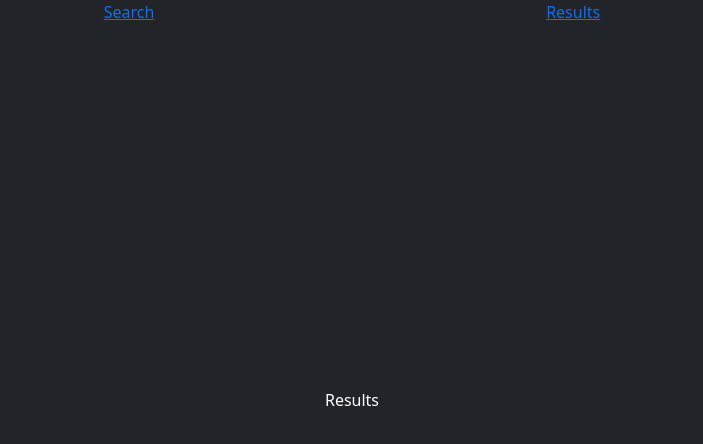
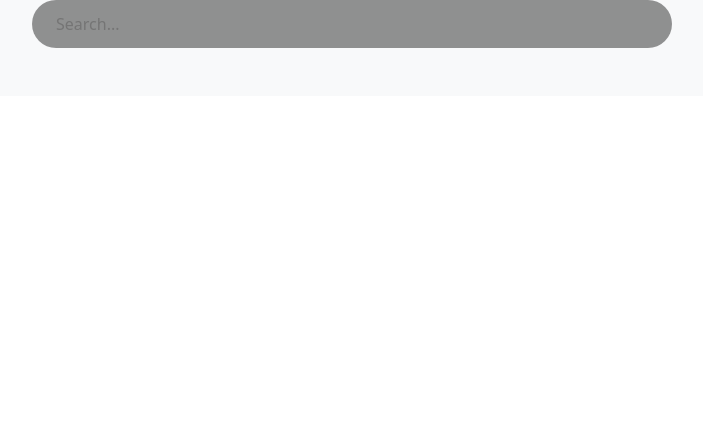
Before and after one commit to grzegorzxpatyk/image-search-app, a React (Create React App) app: page /results in a window 1280 px wide. Shown: the top 444 px of the page, without its empty margins (288-991 px from the left). Built offline with nearby package versions, Linux system fonts and the light colour scheme.

Commit message:
dida lot of messy things, gonna regret this tommorow

```diff
--- a/package.json
+++ b/package.json
@@ -6,6 +6,7 @@
     "@testing-library/jest-dom": "^5.16.2",
     "@testing-library/react": "^12.1.4",
     "@testing-library/user-event": "^13.5.0",
+    "axios": "^0.26.1",
     "bootstrap": "^5.1.3",
     "react": "^17.0.2",
     "react-bootstrap": "^2.2.0",
@@ -13,6 +14,7 @@
     "react-router-dom": "^6.2.2",
     "react-scripts": "5.0.0",
     "sass": "^1.49.9",
+    "unsplash-js": "^7.0.15",
     "web-vitals": "^2.1.4"
   },
   "scripts": {
--- a/src/App.js
+++ b/src/App.js
@@ -1,13 +1,22 @@
-import { NavLink, Outlet } from 'react-router-dom';
+import axios from 'axios';
+import { useState, useEffect } from 'react';
+import { NavLink, Outlet, useSearchParams } from 'react-router-dom';
 import './App.scss';
 
 function App() {
+    const [images, setImages] = useState();
+    let [searchParams, setSearchParams] = useSearchParams();
+    // let query = searchParams.get('query') || '';
+
     return (
-        <div className="d-flex justify-content-center align-items-center flex-column text-center text-white bg-dark h-100">
-            <nav className="d-flex flex-row justify-content-evenly w-100 fixed-top">
+        <div
+            id="App"
+            className="d-flex justify-content-center align-items-center flex-column text-center text-dark bg-light h-100"
+        >
+            {/* <nav className="d-flex flex-row justify-content-evenly w-100 fixed-top">
                 <NavLink to="/">Search</NavLink>
                 <NavLink to="/results">Results</NavLink>
-            </nav>
+            </nav> */}
             <Outlet />
         </div>
     );
--- a/src/App.scss
+++ b/src/App.scss
@@ -1,4 +1,9 @@
 @import '~bootstrap/scss/bootstrap';
-div {
+
+#root {
+    height: 100%;
+}
+
+#App {
     height: 100vh;
 }
--- a/src/components/SearchBar.js
+++ b/src/components/SearchBar.js
@@ -1,14 +1,51 @@
-import React from 'react';
+import React, { useState } from 'react';
+import { useLocation, useNavigate } from 'react-router-dom';
+import axios from 'axios';
 import './SearchBar.scss';
 
-export default function SearchBar({ onEnter }) {
+export default function SearchBar({ value, onChange }) {
+    let navigate = useNavigate();
+    let location = useLocation();
+    let [imgs, setImgs] = useState([]);
+
+    function onEnter(event) {
+        if (event.keyCode === 13) {
+            event.preventDefault();
+            console.log('Enter pressed! input: ' + event.target.value);
+            navigate('/results' + location.search);
+
+            const apiRoot = 'https://api.unsplash.com';
+            const accessKey = process.env.REACT_APP_ACCESSKEY;
+
+            axios
+                .get(
+                    `${apiRoot}/search/photos?client_id=${accessKey}&query=${value}&count=10`
+                )
+                .then((response) => {
+                    console.log(response);
+                    response.data.results.forEach((result) => {
+                        setImgs((prevImgs) => [...prevImgs, result.urls.small]);
+                    });
+                });
+        }
+    }
+
     return (
+        <>
             <input
                 type="search"
                 name="search-bar"
                 id="search-bar"
                 placeholder="Search..."
                 onKeyUp={onEnter}
+                onChange={onChange}
+                value={value}
             />
+            <div className="imgs">
+                {imgs.map((img) => (
+                    <img src={img} key={img} />
+                ))}
+            </div>
+        </>
     );
 }
--- a/src/components/SearchBar.scss
+++ b/src/components/SearchBar.scss
@@ -5,8 +5,15 @@ input {
     height: 3rem;
     padding: 1.5rem;
     width: 50%;
+    margin-bottom: 3rem;
 }
 input:focus-visible {
     outline: none;
     box-shadow: 0 0 3px #3a7efd88;
 }
+
+img {
+    margin: 1rem;
+    width: 40vw;
+    // height: 5vh;
+}
--- a/src/routes/Results.js
+++ b/src/routes/Results.js
@@ -1,9 +1,28 @@
 import React from 'react';
+import { useSearchParams } from 'react-router-dom';
+import SearchBar from '../components/SearchBar';
 
 export default function Results() {
+    let [searchParams, setSearchParams] = useSearchParams();
+    // let query = searchParams.get('query');
+
+    // async function fetchData(query) {
+    //     const response = await fetch('');
+    // }
+
     return (
-        <div className="h-100 w-100 d-flex justify-content-center align-items-center">
-            Results
+        <div className="h-100 w-100 d-flex justify-content-center align-items-center flex-column">
+            <SearchBar
+                value={searchParams.get('query') || ''}
+                onChange={(event) => {
+                    let query = event.target.value;
+                    if (query) {
+                        setSearchParams({ query });
+                    } else {
+                        setSearchParams({});
+                    }
+                }}
+            />
         </div>
     );
 }
--- a/src/routes/Search.js
+++ b/src/routes/Search.js
@@ -1,20 +1,24 @@
 import React from 'react';
+import { useSearchParams } from 'react-router-dom';
 import SearchBar from '../components/SearchBar';
 
-function Search() {
-    function onEnter(event) {
-        if (event.keyCode === 13) {
-            event.preventDefault();
-            console.log('Enter pressed! input: ' + event.target.value);
-        }
-    }
+export default function Search() {
+    let [searchParams, setSearchParams] = useSearchParams();
 
     return (
         <>
-            <h1>This is app.js</h1>
-            <SearchBar onEnter={onEnter} />
+            <h1 className="text-lowercase mb-5">image-search-app</h1>
+            <SearchBar
+                value={searchParams.get('query') || ''}
+                onChange={(event) => {
+                    let query = event.target.value;
+                    if (query) {
+                        setSearchParams({ query });
+                    } else {
+                        setSearchParams({});
+                    }
+                }}
+            />
         </>
     );
 }
-
-export default Search;
```
Also changed, not shown: 2 other files (tests, documents, lock files or other folders). Lines whose indentation alone changed are shown as unchanged.
